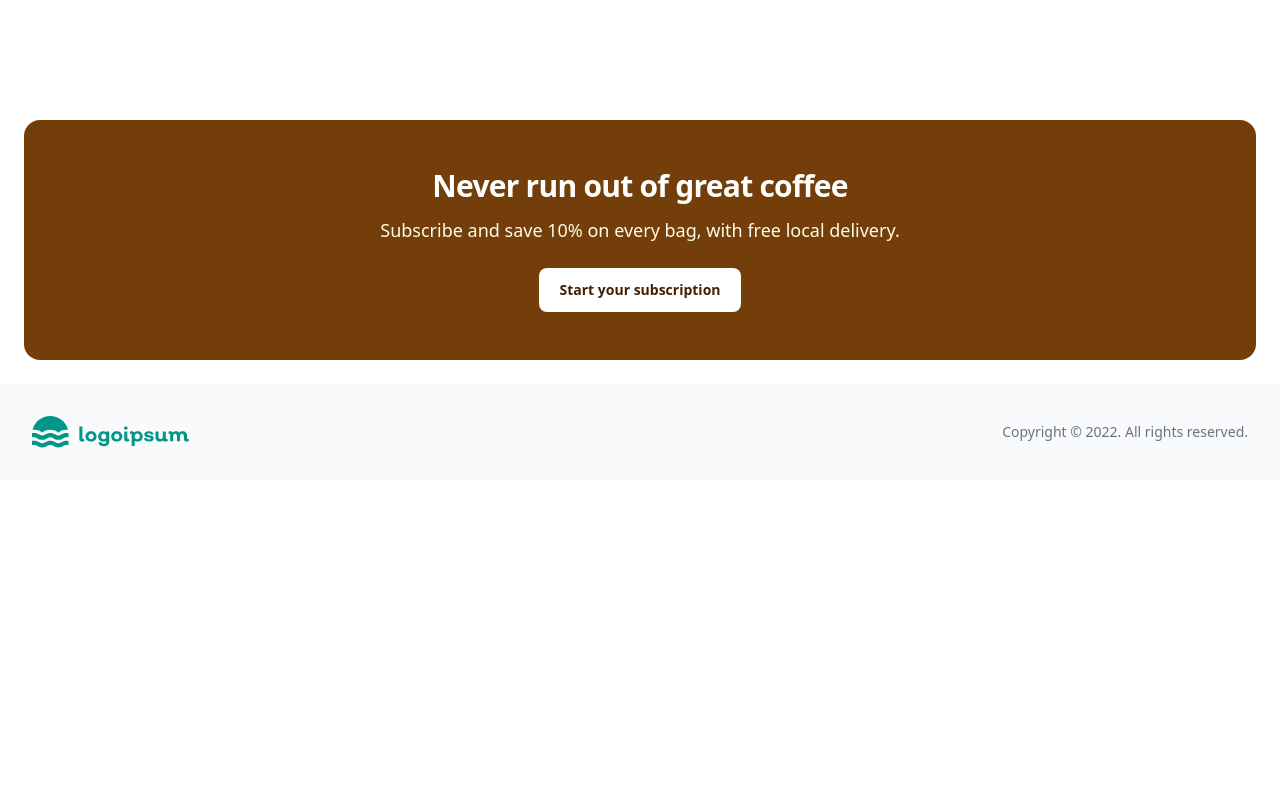
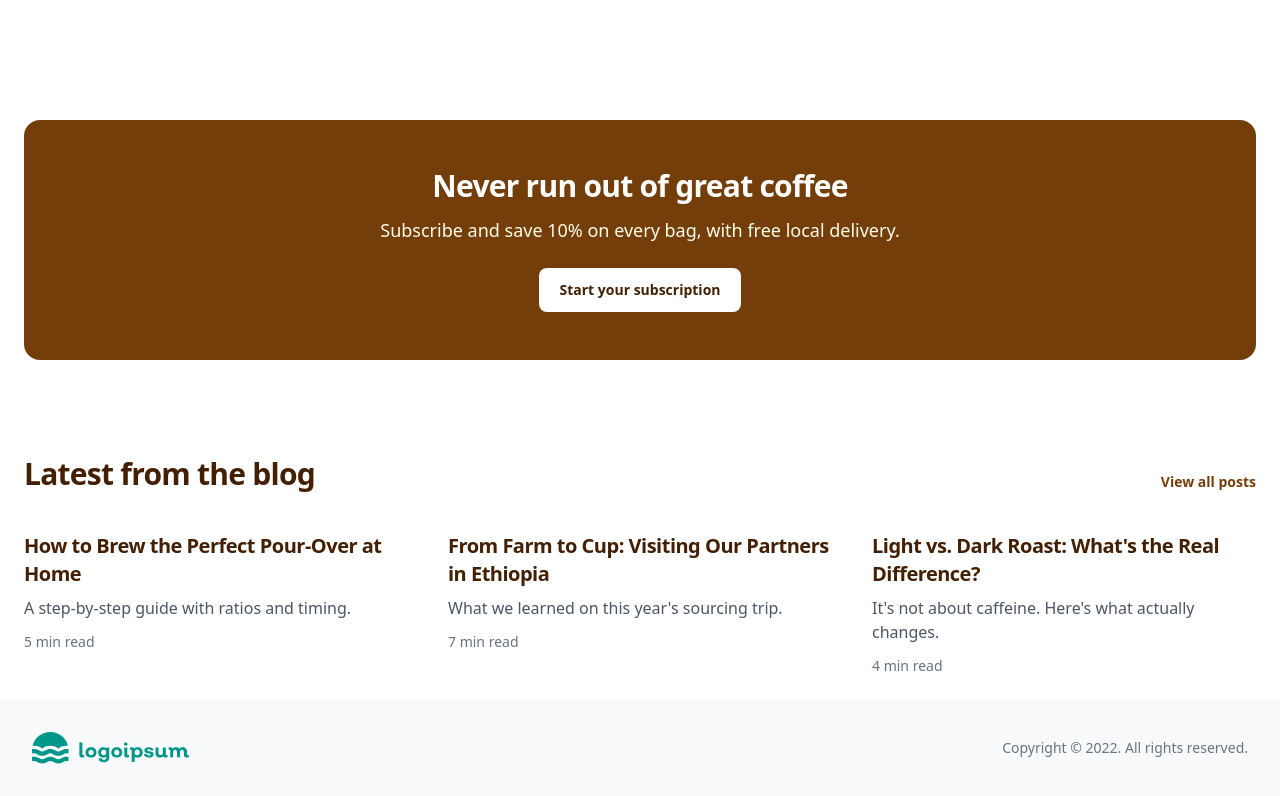
Before and after one commit to Justin-Bento/my-first-angular-app, an Angular app: page / in a window 1280 px wide. Shown: the part 3785-4581 px from the top of the page. Before the commit the page ends 4265 px from the top, so only its background shows below. Built offline with nearby package versions, Linux system fonts and the light colour scheme.

Commit message:
feat(home): add Latest from the blog

```diff
--- a/src/app/home/home.html
+++ b/src/app/home/home.html
@@ -100,3 +100,22 @@
     Start your subscription
   </a>
 </section>
+
+<!-- Latest from the blog -->
+<section class="mt-24">
+  <div class="flex items-end justify-between gap-4">
+    <h2 class="scroll-m-24 text-3xl font-semibold tracking-tight text-yellow-950">Latest from the blog</h2>
+    <a routerLink="/blog" class="text-sm font-bold text-yellow-900 hover:underline">View all posts</a>
+  </div>
+  <div class="mt-10 grid grid-cols-1 gap-10 md:grid-cols-3">
+    @for (post of blogPosts; track post.slug) {
+    <article>
+      <h3 class="text-xl font-semibold tracking-tight text-yellow-950">
+        <a [routerLink]="['/blog', post.slug]" class="hover:underline">{{ post.title }}</a>
+      </h3>
+      <p class="mt-2 text-base text-gray-600">{{ post.summary }}</p>
+      <p class="mt-3 text-sm text-gray-500">{{ post.readTime }} min read</p>
+    </article>
+    }
+  </div>
+</section>
--- a/src/app/home/home.ts
+++ b/src/app/home/home.ts
@@ -1,4 +1,5 @@
 import { Component } from '@angular/core';
+import { RouterLink } from '@angular/router';
 
 interface featuredBean {
   title: string,
@@ -24,8 +25,15 @@ interface testimonials {
   role: string
 }
 
+interface blogPosts {
+  title: string,
+  summary: string,
+  readTime: number,
+  slug: string
+}
+
 @Component({
-  imports: [],
+  imports: [RouterLink],
   selector: 'app-home',
   styleUrl: './home.css',
   templateUrl: './home.html',
@@ -110,4 +118,25 @@ export class Home {
       role: "home brewer"
     }
   ]
+  protected readonly blogPosts: readonly blogPosts[] = [
+    {
+      title: "How to Brew the Perfect Pour-Over at Home",
+      summary: "A step-by-step guide with ratios and timing.",
+      readTime: 5,
+      slug: ""
+    },
+    {
+      title: "From Farm to Cup: Visiting Our Partners in Ethiopia",
+      summary: "What we learned on this year's sourcing trip.",
+      readTime: 7,
+      slug: ""
+    },
+    {
+      title: "Light vs. Dark Roast: What's the Real Difference?",
+      summary: "It's not about caffeine. Here's what actually changes.",
+      readTime: 4,
+      slug: ""
+    },
+
+  ]
 }
```
Lines whose indentation alone changed are shown as unchanged.
